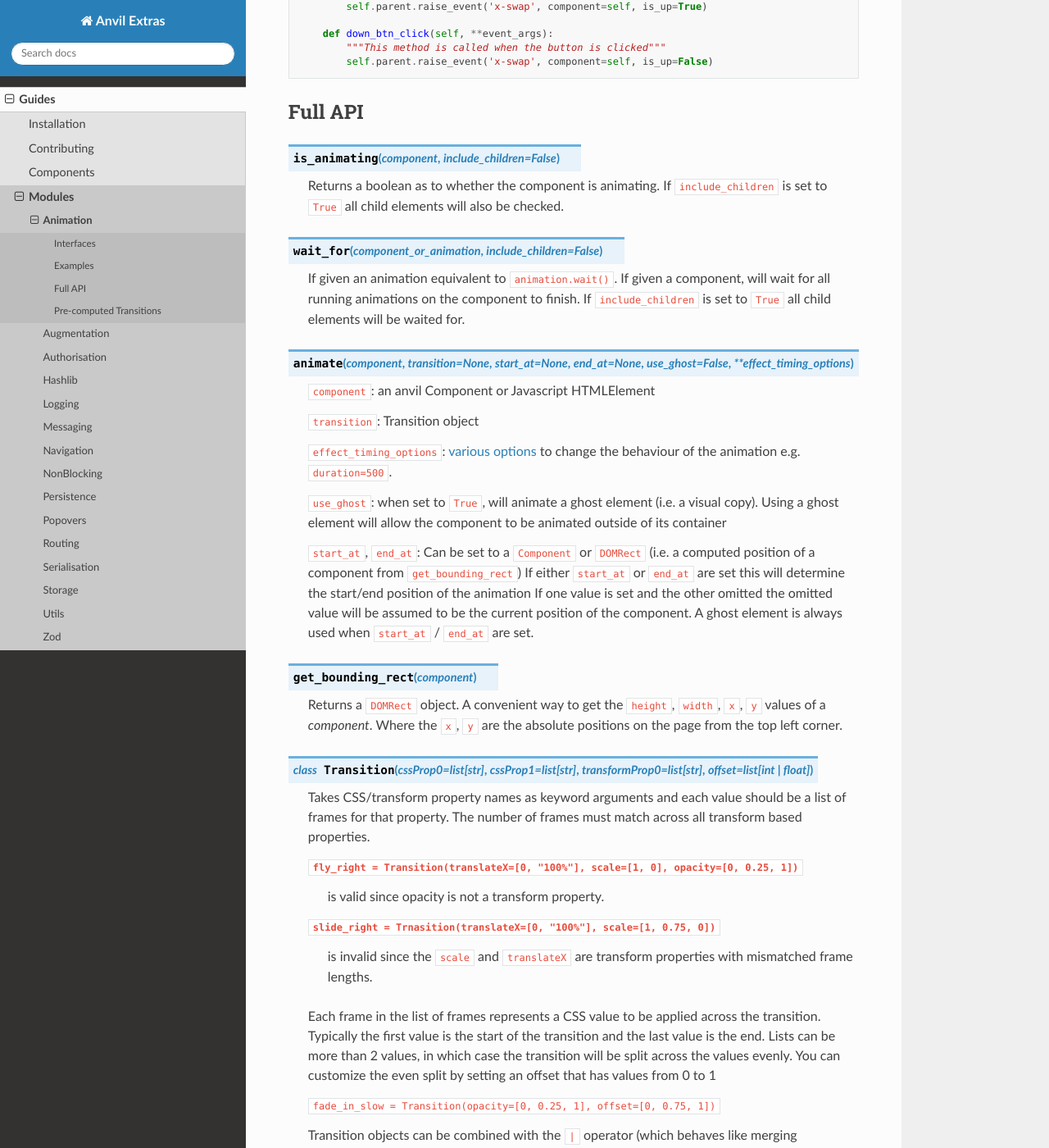
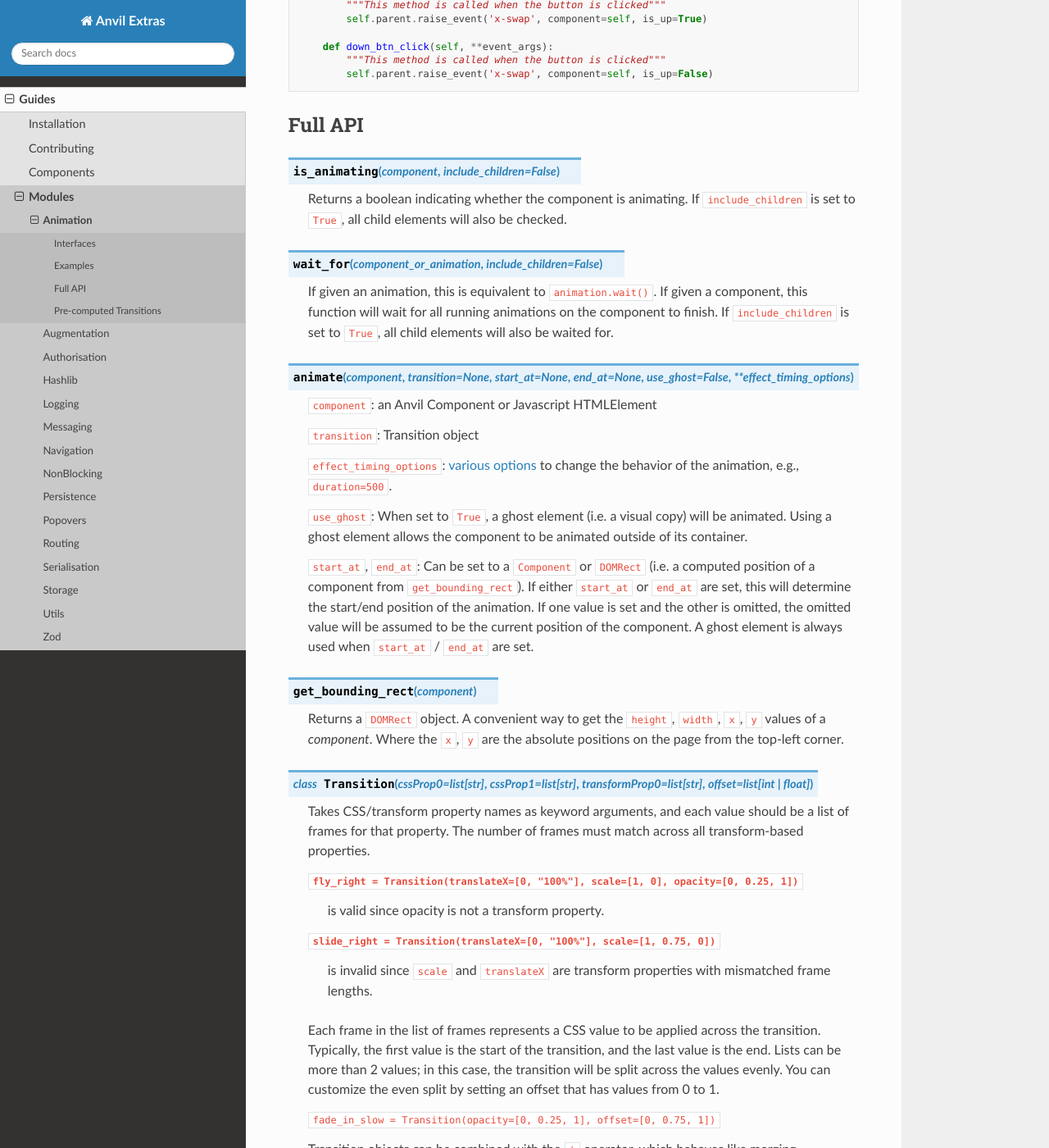
Before and after one commit to anvilistas/anvil-extras, a Sphinx documentation site: the page built from docs/guides/modules/animation.rst, in a window 1280 px wide and 1400 px high, scrolled down 4391 px. Shown: the whole window at 82% size. Built offline with Sphinx 7.4.7 and the Read the Docs theme 2.0.0, drawn with Linux system fonts in a browser that asks for light colours; some of the changed text lies outside the part shown.

Commit message:
Animate - fix up docs and messages

```diff
--- a/docs/guides/modules/animation.rst
+++ b/docs/guides/modules/animation.rst
@@ -1,39 +1,39 @@
 Animation
 =========
-A wrapper around the `Web Animations API <https://developer.mozilla.org/en-US/docs/Web/API/Web_Animations_API>`_
+A wrapper around the `Web Animations API <https://developer.mozilla.org/en-US/docs/Web/API/Web_Animations_API>`_.
 
 Interfaces
 ----------
 .. class:: Animation(component, effect)
 
-    An Animation object will be returned from the ``Effect.animate()`` method and the :attr:`animate()` function.
-    Provides playback control for an animation.
+    An Animation object is returned from the ``Effect.animate()`` method and the :attr:`animate()` function.
+    It provides playback control for an animation.
 
-.. class:: Effect(transiton, **effect_timing_options)
+.. class:: Effect(transition, **effect_timing_options)
 
     A combination of a :class:`Transition` object and timing options.
-    An effect can be used to animate an Anvil Component with its ``.animate()`` method.
-    ``effect_timing_options`` are equivalent to those listed at `EffectTiming <https://developer.mozilla.org/en-US/docs/Web/API/EffectTiming>`_
-    The ``effect_timing_options`` have identical defaults to those listed at `MDN <https://developer.mozilla.org/en-US/docs/Web/API/EffectTiming>`_,
-    except ``duration``, which defaults to ``333ms``.
+    An effect can be used to animate an Anvil Component via its ``.animate()`` method.
+    The ``effect_timing_options`` are equivalent to those listed at `EffectTiming <https://developer.mozilla.org/en-US/docs/Web/API/EffectTiming>`_.
+    These options have identical defaults to those listed on `MDN <https://developer.mozilla.org/en-US/docs/Web/API/EffectTiming>`_,
+    except for ``duration``, which defaults to ``333ms``.
 
 .. class:: Transition(**css_frames)
 
-    A dictionary-based class. Each key should be a CSS/ `transform <https://developer.mozilla.org/en-US/docs/Web/CSS/transform>`_ property in camelCase with a list of frames.
+    A dictionary-based class. Each key should be a CSS/ `transform <https://developer.mozilla.org/en-US/docs/Web/CSS/transform>`_ property in camelCase, with a list of frames.
     Each frame in the list represents a style to hit during the animation.
-    The first value in the list is where the animation starts and the final value is where the animation ends.
+    The first value in the list is where the animation starts, and the final value is where the animation ends.
     See :any:`Pre-computed Transitions<transition-examples>` for examples.
 
-    Unlike the Web Animations API the ``transform`` CSS property can be written as separate properties.
+    Unlike the Web Animations API, the ``transform`` CSS property can be written as separate properties.
 
-    e.g. ``transform=["translateX(0) scale(0)", "translateX(100%) scale(1)"]`` becomes ``Transform(scale=[0, 1], translateX=[0, "100%"])``.
+    e.g. ``transform=["translateX(0) scale(0)", "translateX(100%) scale(1)"]`` becomes ``Transition(scale=[0, 1], translateX=[0, "100%"])``.
 
-    A limitation of this approach is that all transform based properties must have the same number of frames.
+    A limitation of this approach is that all transform-based properties must have the same number of frames.
 
     The Web Animations API uses a `keyframes object <https://developer.mozilla.org/en-US/docs/Web/API/Web_Animations_API/Keyframe_Formats>`_ in place of the anvil_extras Transition object.
-    A keyframes object is typically a dictionary of lists or list of dictionaries.
+    A keyframes object is typically a dictionary of lists or a list of dictionaries.
     Any ``transition`` argument in the ``anvil_extras.animate`` module can be replaced with a keyframes object.
-    i.e. if you find an animation example on the web you can use its keyframes object directly without having to convert it to a :class:`Transition` object.
+    i.e. if you find an animation example on the web, you can use its keyframes object directly without having to convert it to a :class:`Transition` object.
 
 
 .. function:: animate(component, transition, **timing_options)
@@ -64,7 +64,7 @@
         effect.animate(self.card)
 
 
-Alternatively use :attr:`animate` with a :class:`Transition` and timing options.
+Alternatively, use :attr:`animate` with a :class:`Transition` and timing options.
 
 .. code-block:: python
 
@@ -85,10 +84,9 @@
 
     leave_effect = Effect(fade_out, duration=500, easing=Easing.ease_out)
 
-
     def button_click(self, **event_args):
         if self.card.parent is not None:
-            # we can't do this in the hide event because we're already off the screen!
+            # We can't do this in the hide event because we're already off the screen!
             leave_effect.animate(self.card).wait()
             self.card.remove_from_parent()
 
@@ -112,11 +110,11 @@
             self.card.remove_from_parent()
 
 
-Animate on visible change
-*************************
+Animate on Visibility Change
+****************************
 
-Some work is needed to animate a Component when the visibility property changes.
-A helper function might look something like.
+Some work is needed to animate a component when the `visible` property changes.
+A helper function might look something like this:
 
 .. code-block:: python
 
@@ -130,8 +128,8 @@
 
         is_visible = component.visible
         if not is_visible:
-            # set this now because we need it on the screen to measure its height
-            # if you have a show event for this component - it may also fire
+            # Set this now because we need it on the screen to measure its height.
+            # If you have a show event for this component, it may also fire.
             component.visible = True
             direction = "normal"
         else:
@@ -141,10 +139,9 @@
         animate(component, t, duration=900, direction=direction)
 
         if is_visible:
-            # we're animating - wait for the animation to finish before setting visible to False
+            # We're animating — wait for the animation to finish before setting `visible` to False.
             wait_for(component) # equivalent to animation.wait() or wait_for(animation)
             component.visible = False
-
 
 
 Swap Elements
@@ -210,15 +205,14 @@
             ...
             self.repeating_panel_1.set_event_handler('x-swap', self.swap)
 
-
         def swap(self, component, is_up, **event_args):
-            """this event is raised by a child component"""
+            """This event is raised by a child component."""
             items = self.repeating_panel_1.items
             components = self.repeating_panel_1.get_components()
             i = components.index(component)
             j = i - 1 if is_up else i + 1
             if j < 0:
-                # we can't go negative
+                # We can't go negative.
                 return
             c1 = component
             try:
@@ -253,62 +247,59 @@
 
 .. function:: is_animating(component, include_children=False)
 
-    Returns a boolean as to whether the component is animating.
-    If ``include_children`` is set to ``True`` all child elements will also be checked.
+    Returns a boolean indicating whether the component is animating.
+    If ``include_children`` is set to ``True``, all child elements will also be checked.
 
 .. function:: wait_for(component_or_animation, include_children=False)
 
-    If given an animation equivalent to ``animation.wait()``.
-    If given a component, will wait for all running animations on the component to finish.
-    If ``include_children`` is set to ``True`` all child elements will be waited for.
-
+    If given an animation, this is equivalent to ``animation.wait()``.
+    If given a component, this function will wait for all running animations on the component to finish.
+    If ``include_children`` is set to ``True``, all child elements will also be waited for.
 
 .. function:: animate(component, transition=None, start_at=None, end_at=None, use_ghost=False, **effect_timing_options)
     :noindex:
 
-    ``component``: an anvil Component or Javascript HTMLElement
+    ``component``: an Anvil Component or Javascript HTMLElement
 
     ``transition``: Transition object
 
-    ``effect_timing_options``: `various options <https://developer.mozilla.org/en-US/docs/Web/API/EffectTiming>`_ to change the behaviour of the animation e.g. ``duration=500``.
+    ``effect_timing_options``: `various options <https://developer.mozilla.org/en-US/docs/Web/API/EffectTiming>`_ to change the behavior of the animation, e.g., ``duration=500``.
 
-    ``use_ghost``: when set to ``True``, will animate a ghost element (i.e. a visual copy).
-    Using a ghost element will allow the component to be animated outside of its container
+    ``use_ghost``: When set to ``True``, a ghost element (i.e. a visual copy) will be animated.
+    Using a ghost element allows the component to be animated outside of its container.
 
-    ``start_at``, ``end_at``: Can be set to a ``Component`` or ``DOMRect`` (i.e. a computed position of a component from ``get_bounding_rect``)
-    If either ``start_at`` or ``end_at`` are set this will determine the start/end position of the animation
-    If one value is set and the other omitted the omitted value will be assumed to be the current position of the component.
+    ``start_at``, ``end_at``: Can be set to a ``Component`` or ``DOMRect`` (i.e. a computed position of a component from ``get_bounding_rect``).
+    If either ``start_at`` or ``end_at`` are set, this will determine the start/end position of the animation.
+    If one value is set and the other is omitted, the omitted value will be assumed to be the current position of the component.
     A ghost element is always used when ``start_at`` / ``end_at`` are set.
 
 .. function:: get_bounding_rect(component)
 
     Returns a ``DOMRect`` object. A convenient way to get the ``height``, ``width``, ``x``, ``y`` values of a *component*.
-    Where the ``x``, ``y`` are the absolute positions on the page from the top left corner.
-
+    Where the ``x``, ``y`` are the absolute positions on the page from the top-left corner.
 
 .. class:: Transition(cssProp0=list[str], cssProp1=list[str], transformProp0=list[str], offset=list[int | float])
     :noindex:
 
-    Takes CSS/transform property names as keyword arguments and each value should be a list of frames for that property.
-    The number of frames must match across all transform based properties.
+    Takes CSS/transform property names as keyword arguments, and each value should be a list of frames for that property.
+    The number of frames must match across all transform-based properties.
 
     ``fly_right = Transition(translateX=[0, "100%"], scale=[1, 0], opacity=[0, 0.25, 1])``
         is valid since opacity is not a transform property.
 
-
-    ``slide_right = Trnasition(translateX=[0, "100%"], scale=[1, 0.75, 0])``
-        is invalid since the ``scale`` and ``translateX`` are transform properties with mismatched frame lengths.
+    ``slide_right = Transition(translateX=[0, "100%"], scale=[1, 0.75, 0])``
+        is invalid since ``scale`` and ``translateX`` are transform properties with mismatched frame lengths.
 
     Each frame in the list of frames represents a CSS value to be applied across the transition.
-    Typically the first value is the start of the transition and the last value is the end.
-    Lists can be more than 2 values, in which case the transition will be split across the values evenly.
-    You can customize the even split by setting an offset that has values from 0 to 1
+    Typically, the first value is the start of the transition, and the last value is the end.
+    Lists can be more than 2 values; in this case, the transition will be split across the values evenly.
+    You can customize the even split by setting an offset that has values from 0 to 1.
 
     ``fade_in_slow = Transition(opacity=[0, 0.25, 1], offset=[0, 0.75, 1])``
 
-    Transition objects can be combined with the ``|`` operator (which behaves like merging dictionaries)
-    ``t = reversed(slide_right) | zoom_in | fade_in | Transtion.height_in(component)``
-    If two transitions have mismatched frame lengths for transform properties this will fail.
+    Transition objects can be combined with the ``|`` operator, which behaves like merging dictionaries.
+    ``t = reversed(slide_right) | zoom_in | fade_in | Transition.height_in(component)``
+    If two transitions have mismatched frame lengths for transform properties, this will fail.
 
     .. classmethod:: height_out(cls, component)
 
@@ -330,7 +321,7 @@
 
         Returns a Transition with all frames reversed for each property.
 
-.. class:: Effect(transition, **effect_timing_options):
+.. class:: Effect(transition, **effect_timing_options)
     :noindex:
 
     Create an effect that can later be used to animate a component.
@@ -340,20 +331,18 @@
     .. method:: animate(self, component, use_ghost=False)
         :noindex:
 
-        animate a component using an effect object.
-        If ``use_ghost`` is ``True`` a ghost element will be animated.
+        Animate a component using an effect object.
+        If ``use_ghost`` is ``True``, a ghost element will be animated.
         Returns an Animation instance.
 
     .. method:: getKeyframes(self, component)
-
         Returns the computed keyframes that make up this effect. Can be used in place of the ``transition`` argument in other functions.
 
     .. method:: getTiming(self, component)
-
         Returns the EffectTiming object associated with this effect.
 
+.. class:: Animation(component, effect)
 
-.. class:: Animation(component, effect):
     :noindex:
 
     An Animation object will be returned from the ``Effect.animate()`` method and the ``animate()`` function.
@@ -381,46 +370,43 @@
 
     .. method:: persist(self)
 
-        Explicitly persists an animation, when it would otherwise be removed.
+        Explicitly persists an animation when it would otherwise be removed.
 
     .. method:: reverse(self)
 
-        Reverses playback direction and plays
+        Reverses playback direction and plays.
 
     .. method:: updatePlaybackRate(self, playback_rate)
 
-        The new speed to set. A positive number (to speed up or slow down the animation), a negative number (to reverse), or zero (to pause).
+        Sets the new speed. A positive number speeds up or slows down the animation; a negative number reverses it, and zero pauses it.
 
     .. method:: wait(self)
 
-        Animations are not blocking. Call the wait function to wait for an animation to finish in a blocking way
+        Animations are not blocking. Call the wait function to wait for an animation to finish in a blocking way.
 
     .. attribute:: playbackRate
 
-        gets or sets the playback rate
+        Gets or sets the playback rate.
 
     .. attribute:: onfinish
 
-        set a callback for when the animation finishes
+        Sets a callback for when the animation finishes.
 
     .. attribute:: oncancel
-
-        set a callback for when the animation is cancelled
+        Sets a callback for when the animation is canceled.
 
     .. attribute:: onremove
-
-        set a callback for when the animation is removed
-
+        Sets a callback for when the animation is removed.
 
 .. attribute:: Easing
 
-    An Enum like instance with some common easing values.
+    An Enum-like instance with some common easing values.
 
-    ``Easing.ease``, ``Easing.ease_in``, ``Easing.ease_out``, ``Easing.ease_in_out`` and ``Easing.linear``.
+    ``Easing.ease``, ``Easing.ease_in``, ``Easing.ease_out``, ``Easing.ease_in_out``, and ``Easing.linear``.
 
-    .. method:: cubic_bezier(po, p1, p2, p3)
+    .. method:: cubic_bezier(p0, p1, p2, p3)
 
-        Create a ``cubic_bezier`` easing value from 4 numerical values.
+        Creates a ``cubic_bezier`` easing value from 4 numerical values.
 
 
 .. _transition-examples:
```
Also changed, not shown: other parts of docs/guides/modules/animation.rst (+19 -22 lines), 1 other file.
